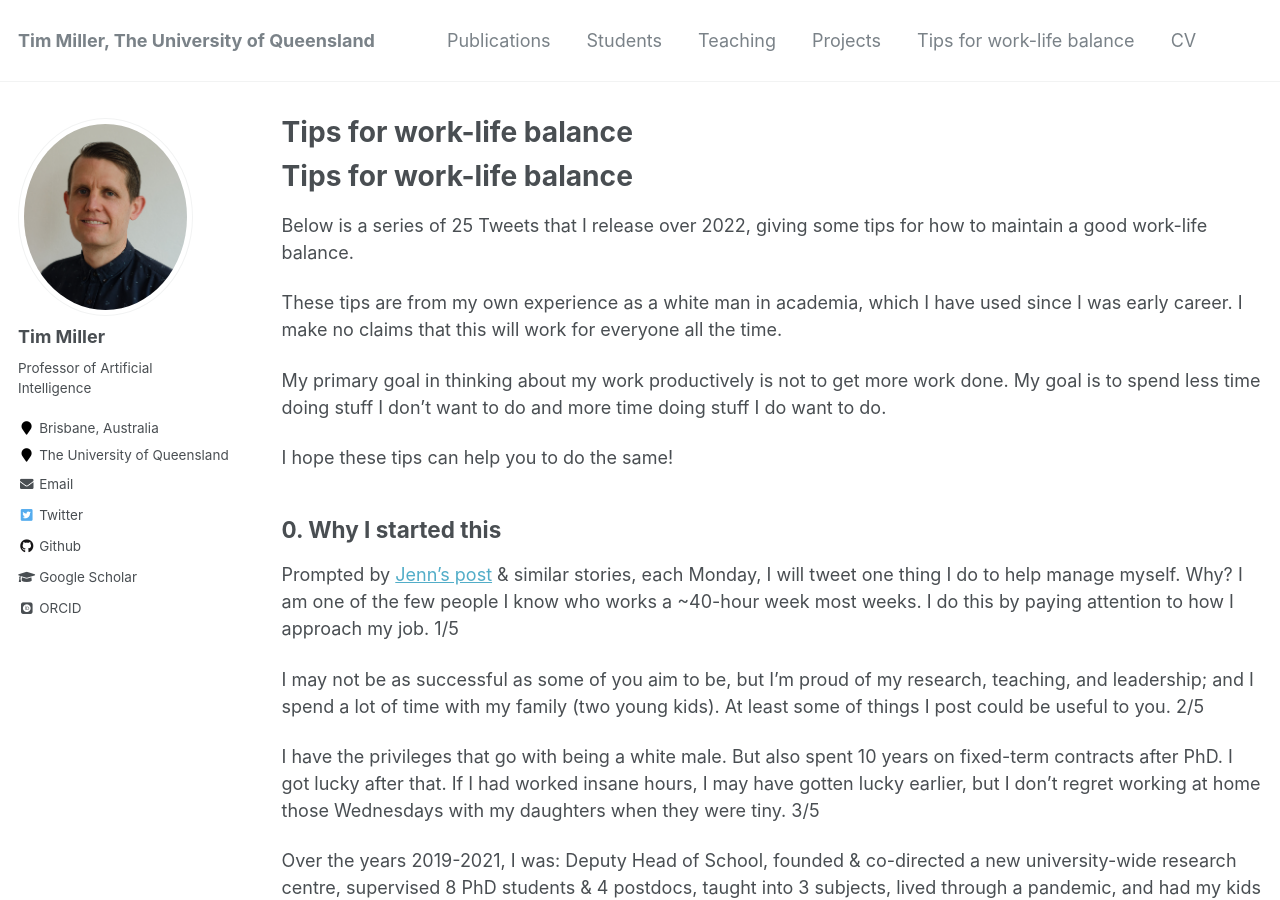
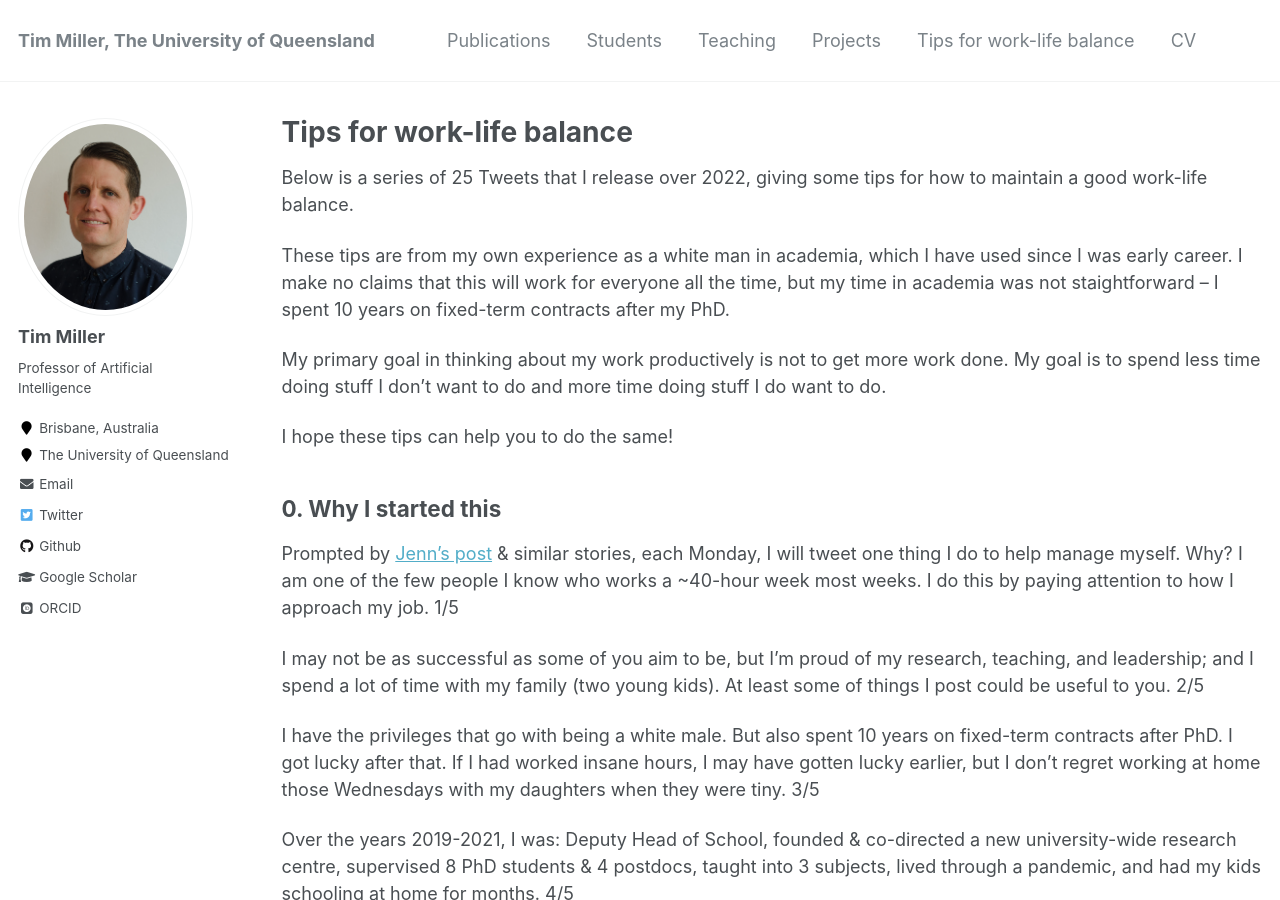
Before and after one commit to uqtmiller/uqtmiller.github.io, a Jekyll site: the page built from _pages/wl_balance.md, in a window 1280 px wide and 900 px high. Built offline with Jekyll 4.4.1, drawn with Linux system fonts in a browser that asks for light colours; some web fonts are replaced.

```diff
--- a/_pages/teaching.html
+++ b/_pages/teaching.html
@@ -5,8 +5,11 @@
 author_profile: true
 ---
 
+
 {% include base_path %}
 
+<!--
 {% for post in site.teaching reversed %}
   {% include archive-single.html %}
 {% endfor %}
+-->
--- a/_pages/wl_balance.md
+++ b/_pages/wl_balance.md
@@ -5,11 +5,9 @@
 author_profile: true
 ---
 
-# Tips for work-life balance
-
 Below is a series of 25 Tweets that I release over 2022, giving some tips for how to maintain a good work-life balance.
 
-These tips are from my own experience as a white man in academia, which I have used since I was early career. I make no claims that this will work for everyone all the time.
+These tips are from my own experience as a white man in academia, which I have used since I was early career. I make no claims that this will work for everyone all the time, but my time in academia was not staightforward -- I spent 10 years on fixed-term contracts after my PhD.
 
 My primary goal in thinking about my work productively is not to get more work done. My goal is to spend less time doing stuff I don't want to do and more time doing stuff I do want to do.
 
```
